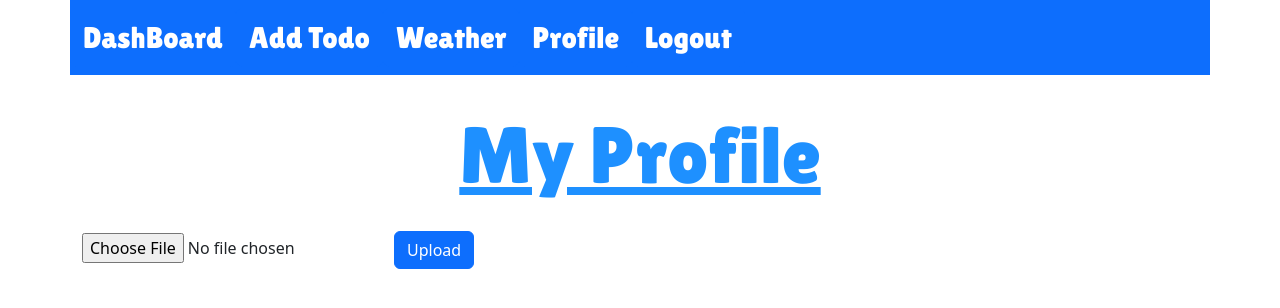
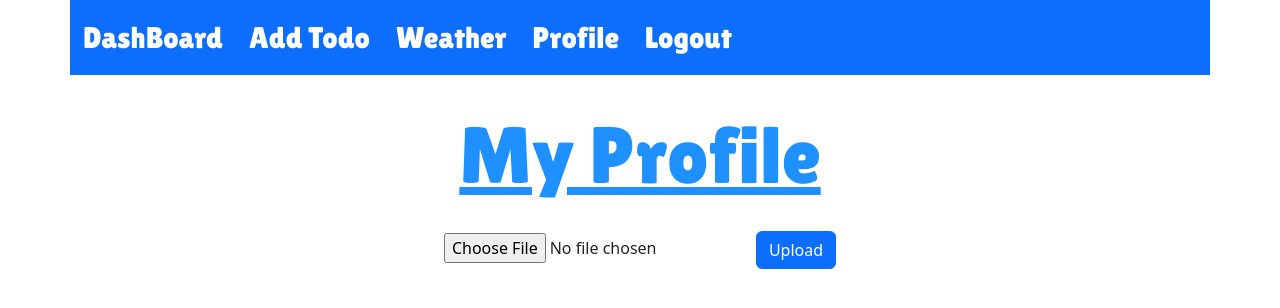
Before and after one commit to NKX0802/capstone-project, a React (Vite) app: page /profile in a window 1280 px wide. Shown: the top 308 px of the page. Built offline with nearby package versions, Linux system fonts and the light colour scheme; no server answers.

Commit message:
Profile Mid

```diff
--- a/src/components/ProfileMid.jsx
+++ b/src/components/ProfileMid.jsx
@@ -38,7 +38,7 @@ export default function FireBaseImageUpload() {
     return (
         <>
             <p className="text-3xl text-center mt-6 font-bold" style={{ fontSize: 80, fontFamily: 'Lilita One, cursive', color: "dodgerblue", marginTop: '20px', textDecoration: 'underline' }}>My Profile</p>
-            <div className="App">
+            <div className="App, text-3xl text-center mt-6 font-bold" >
                 <input type="file" onChange={(e) => setImageUpload(e.target.files[0])} />
                 <Button onClick={uploadImage}>Upload</Button>
             </div>
```
